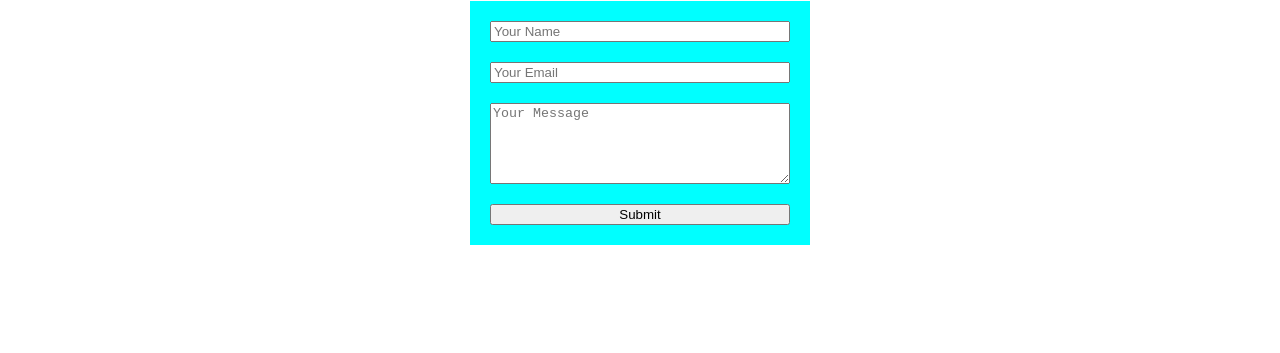
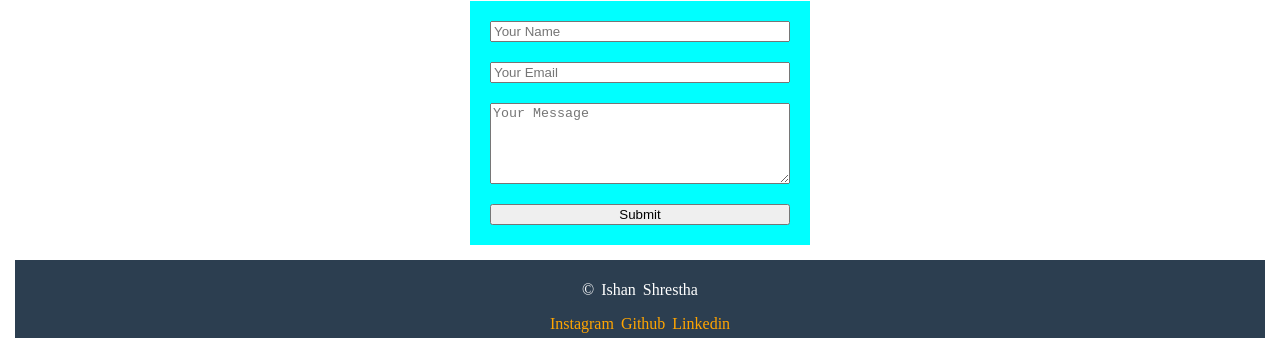
Before and after one commit to IshanShrestha1/Ishan, a plain HTML site: page index.html in a window 1280 px wide. Shown: the part 619-972 px from the top of the page. Before the commit the page ends 864 px from the top, so only its background shows below. Drawn offline with Linux system fonts and the light colour scheme.

Commit message:
footer added

```diff
--- a/index.html
+++ b/index.html
@@ -34,7 +34,12 @@
            <input type="submit">
         </form>
     </div>
-
+   <footer class="footer">
+     <p class="footer-text">&copy; Ishan Shrestha</p>
+     <div class="footer-link">
+     <a href="https://www.instagram.com/">Instagram</a> <a href="#">Github</a> <a href="#">Linkedin</a>
+     </div>
+    </footer>
 
 </body>
 </html>
--- a/style.css
+++ b/style.css
@@ -4,6 +4,8 @@ body{
 }
 .navbar{
     background-color: aqua;
+    position: sticky;
+    top: 0;
 }
 .navbar a{
     font-size: 35px;
@@ -46,3 +48,19 @@ button{
 .contact{
     text-align: center;
 }
+footer{
+    display: block;
+    text-align: center;
+    background-color: #2c3e50;
+    word-spacing: 3px;
+    margin: 15px;
+    padding: 5px;
+}
+.footer-link a{
+    text-decoration: none;
+    color: orange;
+}
+
+.footer-text{
+    color: white;
+}
```
